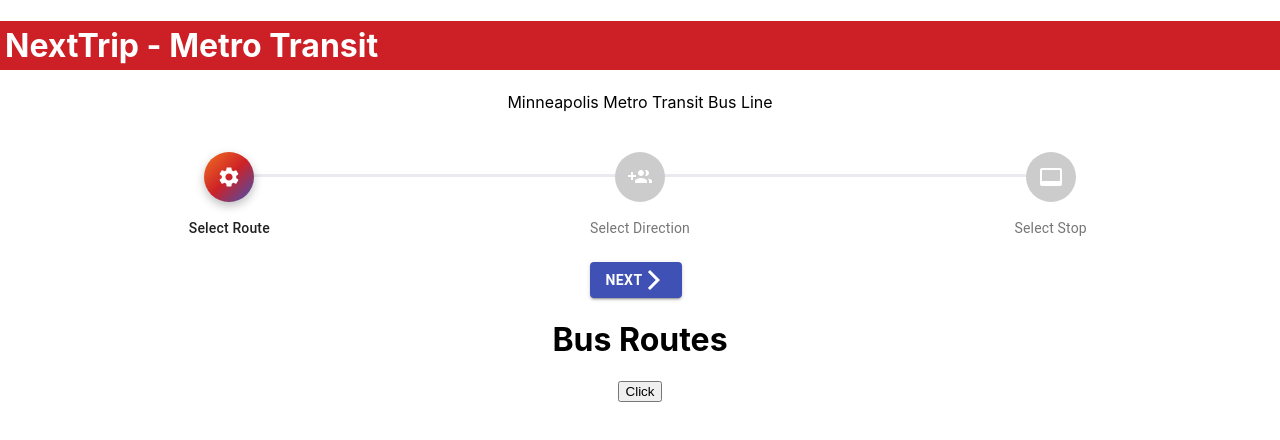
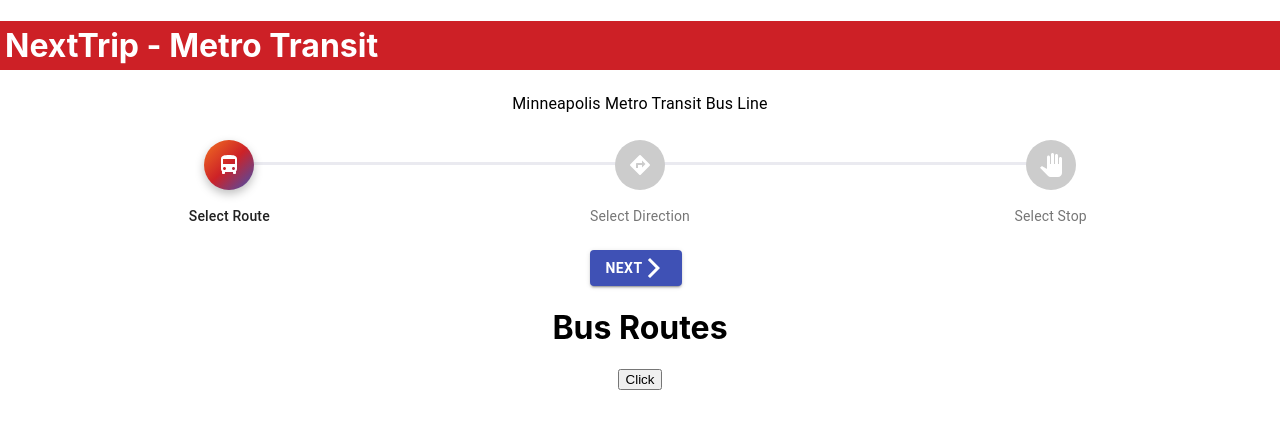
Before and after one commit to m2vang/nextTrip, a React (Create React App) app in the folder nextrip-casestudy/: page / in a window 1280 px wide. Shown: the top 440 px of the page. Built offline with nearby package versions, Linux system fonts and the light colour scheme; no server answers; what redux-immutable-state-invariant would draw is missing.

Commit message:
Stepper has the correct icons now

```diff
--- a/nextrip-casestudy/src/App.js
+++ b/nextrip-casestudy/src/App.js
@@ -3,12 +3,13 @@
 import Header from './components/Header';
 import ProcessStepper from './components/ProcessStepper';
 import BusRoutes from './components/BusRoutes';
+import Typography from "@material-ui/core/Typography";
 
 function App() {
   return (
     <div className="App">
       <Header/>
-      <p>Minneapolis Metro Transit Bus Line</p>
+      <Typography>Minneapolis Metro Transit Bus Line</Typography>
         <ProcessStepper/>
       <BusRoutes/>
     </div>
--- a/nextrip-casestudy/src/App.scss
+++ b/nextrip-casestudy/src/App.scss
@@ -1,5 +1,4 @@
 .App {
   text-align: center;
   height: 100vh;
-  //background-color: linear-gradient( 136deg, rgb(242,113,33) 0%, rgb(233,64,87) 50%, rgb(63,81,181) 100%);
 }
--- a/nextrip-casestudy/src/components/ProcessStepper.js
+++ b/nextrip-casestudy/src/components/ProcessStepper.js
@@ -1,24 +1,24 @@
 import React from 'react';
 import PropTypes from 'prop-types';
+import { useSelector } from 'react-redux'
+import clsx from 'clsx';
+// material-ui
 import { makeStyles, withStyles } from '@material-ui/core/styles';
-import clsx from 'clsx';
 import Stepper from '@material-ui/core/Stepper';
 import Step from '@material-ui/core/Step';
 import StepLabel from '@material-ui/core/StepLabel';
-import SettingsIcon from '@material-ui/icons/Settings';
-import GroupAddIcon from '@material-ui/icons/GroupAdd';
-import VideoLabelIcon from '@material-ui/icons/VideoLabel';
 import StepConnector from '@material-ui/core/StepConnector';
 import Button from '@material-ui/core/Button';
-import { useSelector } from 'react-redux'
 import Typography from "@material-ui/core/Typography";
-//icons
+// material-ui icons
 import ArrowForwardIosIcon from '@material-ui/icons/ArrowForwardIos';
 import ArrowBackIosIcon from '@material-ui/icons/ArrowBackIos';
 import RefreshIcon from '@material-ui/icons/Refresh';
+import DirectionsBusIcon from '@material-ui/icons/DirectionsBus';
+import DirectionsIcon from '@material-ui/icons/Directions';
+import PanToolIcon from '@material-ui/icons/PanTool';
 
-
-const ColorlibConnector = withStyles({
+const StepConnectorStyles = withStyles({
 	alternativeLabel: {
 		top: 22,
 	},
@@ -42,7 +42,7 @@
 	},
 })(StepConnector);
 
-const useColorlibStepIconStyles = makeStyles({
+const StepIconStyles = makeStyles({
 	root: {
 		backgroundColor: '#ccc',
 		zIndex: 1,
@@ -65,34 +65,6 @@
 	},
 });
 
-function ColorlibStepIcon(props) {
-	const classes = useColorlibStepIconStyles();
-	const { active, completed } = props;
-
-	const icons = {
-		1: <SettingsIcon />,
-		2: <GroupAddIcon />,
-		3: <VideoLabelIcon />,
-	};
-
-	return (
-		<div
-			className={clsx(classes.root, {
-				[classes.active]: active,
-				[classes.completed]: completed,
-			})}
-		>
-			{icons[String(props.icon)]}
-		</div>
-	);
-}
-
-ColorlibStepIcon.propTypes = {
-	active: PropTypes.bool,
-	completed: PropTypes.bool,
-	icon: PropTypes.node,
-};
-
 const useStyles = makeStyles(theme => ({
 	root: {
 		width: '100%',
@@ -106,6 +78,22 @@
 		marginBottom: theme.spacing(1),
 	},
 }));
+
+function stepIcons(props) {
+	const classes = StepIconStyles();
+	const { active, completed } = props;
+	const icons = {
+		1: <DirectionsBusIcon />,
+		2: <DirectionsIcon />,
+		3: <PanToolIcon />,
+	};
+
+	return (
+		<div className={clsx(classes.root, {[classes.active]: active, [classes.completed]: completed })}>
+			{icons[String(props.icon)]}
+		</div>
+	);
+}
 
 export default function CustomizedSteppers() {
 	const classes = useStyles();
@@ -126,10 +114,10 @@
 
 	return (
 		<div className={classes.root}>
-			<Stepper alternativeLabel activeStep={activeStep} connector={<ColorlibConnector />}>
+			<Stepper alternativeLabel activeStep={activeStep} connector={<StepConnectorStyles />}>
 				{steps.map(label => (
 					<Step key={label}>
-						<StepLabel StepIconComponent={ColorlibStepIcon}>{label}</StepLabel>
+						<StepLabel StepIconComponent={stepIcons}>{label}</StepLabel>
 					</Step>
 				))}
 			</Stepper>
@@ -167,3 +155,9 @@
 		</div>
 	);
 }
+
+stepIcons.propTypes = {
+	active: PropTypes.bool,
+	completed: PropTypes.bool,
+	icon: PropTypes.node,
+};
```
